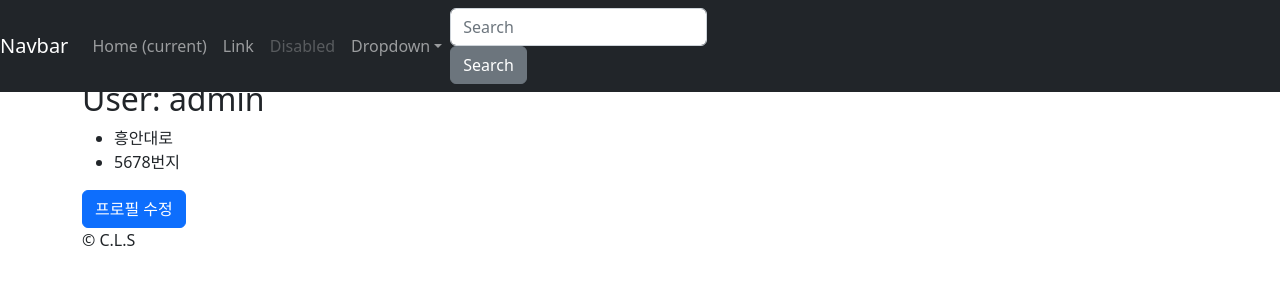
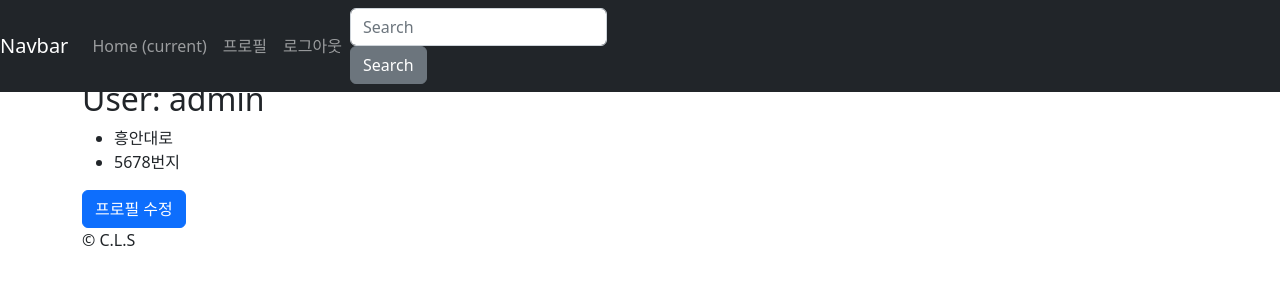
Before and after one commit to gechae/django-with-react, a Django app: page /accounts/profile/ in a window 1280 px wide. Shown: the top 300 px of the page. Run offline with Django 4.2, Linux system fonts and the light colour scheme; a user stored in the database is signed in; data comes from the database, SQL or seed files in the repository; both versions use the stored data as it was after the commit; some libraries are stand-ins or nearby versions.

Commit message:
템플릿 레이아웃에 링크 추가하기

```diff
--- a/accounts/urls.py
+++ b/accounts/urls.py
@@ -3,6 +3,9 @@ from django.urls import path
 from . import views
 urlpatterns = [
     path('login/', LoginView.as_view(template_name='accounts/login_form.html'), name="login"),
+    path('logout/', views.logout, name="logout"),
     path('profile/', views.profile, name="profile"),
     path('profile/edit', views.profile_edit, name="profile_edit"),
+    path('singup/', views.singup, name="singup"),
+
 ]
--- a/accounts/views.py
+++ b/accounts/views.py
@@ -43,3 +43,10 @@ def profile_edit(request):
     return render(request, 'accounts/profile_form.html', {
         'form': form,
     })
+
+
+def singup(request):
+    pass
+
+def logout(request):
+    pass
--- a/askcompany/templates/layout.html
+++ b/askcompany/templates/layout.html
@@ -30,20 +30,33 @@
       <li class="nav-item active">
         <a class="nav-link" href="#">Home <span class="sr-only">(current)</span></a>
       </li>
-      <li class="nav-item">
-        <a class="nav-link" href="#">Link</a>
-      </li>
-      <li class="nav-item">
-        <a class="nav-link disabled">Disabled</a>
-      </li>
-      <li class="nav-item dropdown">
-        <a class="nav-link dropdown-toggle" href="#" data-toggle="dropdown" aria-expanded="false">Dropdown</a>
-        <div class="dropdown-menu">
-          <a class="dropdown-item" href="#">Action</a>
-          <a class="dropdown-item" href="#">Another action</a>
-          <a class="dropdown-item" href="#">Something else here</a>
-        </div>
-      </li>
+        {% if not user.is_authenticated %}
+          <li class="nav-item">
+            <a class="nav-link" href="{% url 'singup' %}">회원가입</a>
+          </li>
+          <li class="nav-item">
+            <a class="nav-link" href="{% url 'login' %}">로그인</a>
+          </li>
+        {% else %}
+          <li class="nav-item">
+            <a class="nav-link" href="{% url 'profile' %}">프로필</a>
+          </li>
+          <li class="nav-item">
+            <a class="nav-link" href="{% url 'logout' %}">로그아웃</a>
+          </li>
+        {% endif %}
+
+{#      <li class="nav-item">#}
+{#        <a class="nav-link disabled">Disabled</a>#}
+{#      </li>#}
+{#      <li class="nav-item dropdown">#}
+{#        <a class="nav-link dropdown-toggle" href="#" data-toggle="dropdown" aria-expanded="false">Dropdown</a>#}
+{#        <div class="dropdown-menu">#}
+{#          <a class="dropdown-item" href="#">Action</a>#}
+{#          <a class="dropdown-item" href="#">Another action</a>#}
+{#          <a class="dropdown-item" href="#">Something else here</a>#}
+{#        </div>#}
+{#      </li>#}
     </ul>
     <form class="form-inline my-2 my-lg-0">
       <input class="form-control mr-sm-2" type="text" placeholder="Search" aria-label="Search">
```
Also changed, not shown: db.sqlite3.
